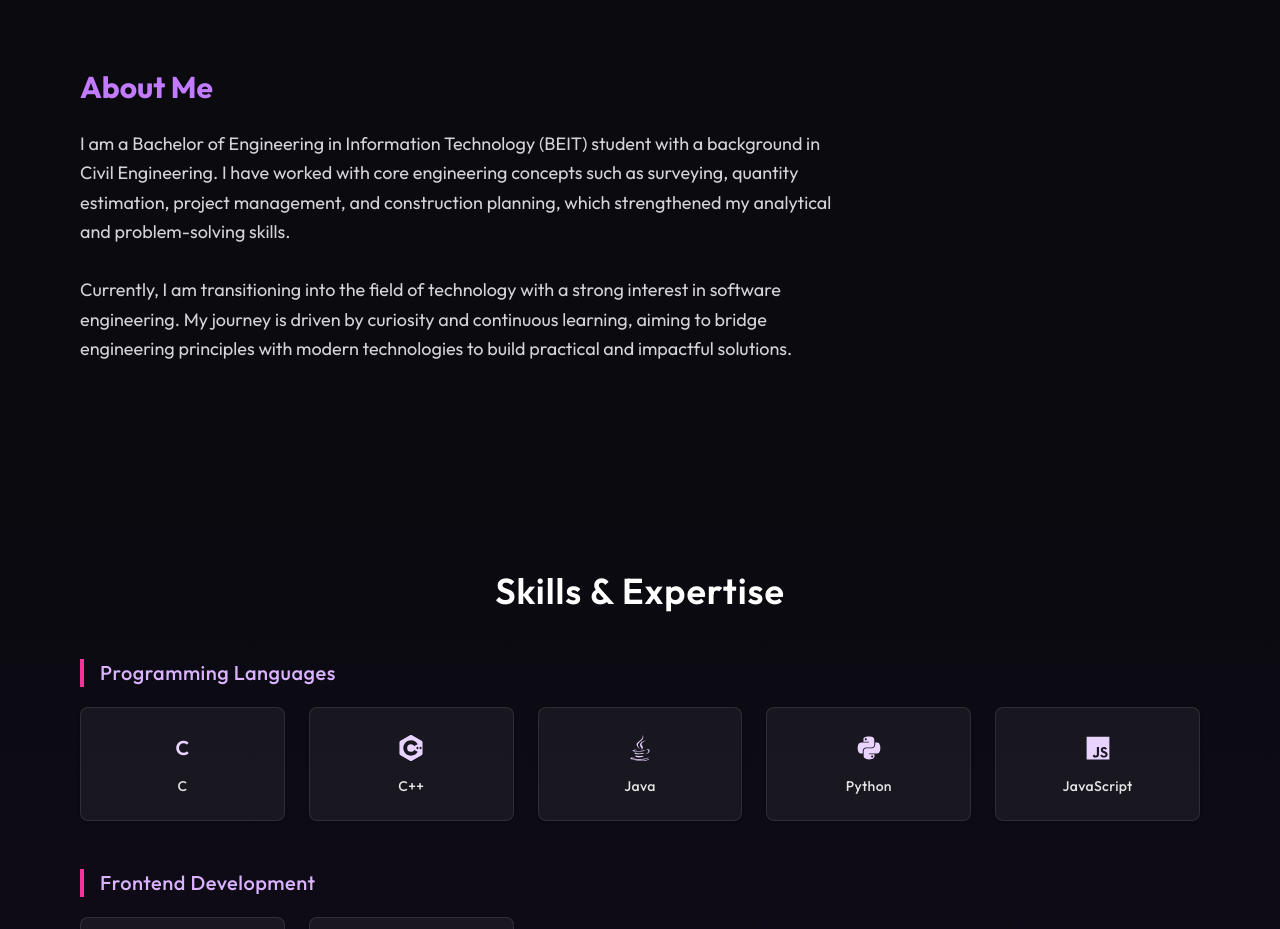
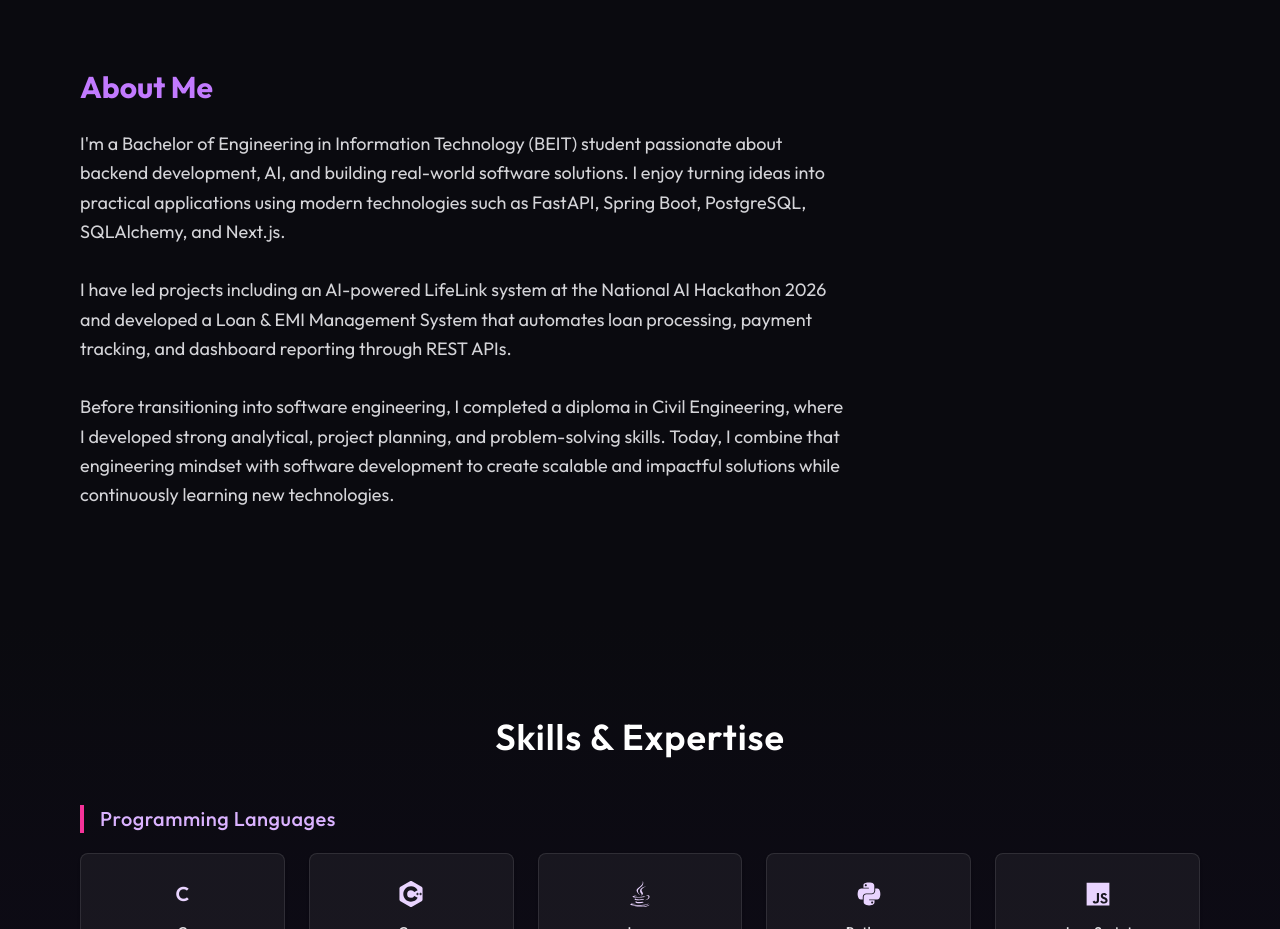
Before and after one commit to ghimirebabin07/my_portfolio, a Next.js app: page / in a window 1280 px wide. Shown: the part 840-1769 px from the top of the page. Built offline with nearby package versions, Linux system fonts and the light colour scheme.

Commit message:
feat: update about section to highlight software engineering background

```diff
--- a/components/About.tsx
+++ b/components/About.tsx
@@ -9,15 +9,22 @@ export default function About() {
       </h2>
 
       <p className="max-w-3xl text-zinc-300 leading-relaxed text-base sm:text-lg">
-        I am a Bachelor of Engineering in Information Technology (BEIT) student
-        with a background in Civil Engineering. I have worked with core engineering
-        concepts such as surveying, quantity estimation, project management, and
-        construction planning, which strengthened my analytical and problem-solving skills.
+        I'm a Bachelor of Engineering in Information Technology (BEIT) student
+        passionate about backend development, AI, and building real-world software
+        solutions. I enjoy turning ideas into practical applications using modern
+        technologies such as FastAPI, Spring Boot, PostgreSQL, SQLAlchemy, and
+        Next.js.
         <br /><br />
-        Currently, I am transitioning into the field of technology with a strong
-        interest in software engineering. My journey is driven by curiosity and
-        continuous learning, aiming to bridge engineering principles with modern
-        technologies to build practical and impactful solutions.
+        I have led projects including an AI-powered LifeLink system at
+        the National AI Hackathon 2026 and developed a Loan & EMI Management
+        System that automates loan processing, payment tracking, and dashboard
+        reporting through REST APIs.
+        <br /><br />
+        Before transitioning into software engineering, I completed a diploma in
+        Civil Engineering, where I developed strong analytical, project planning,
+        and problem-solving skills. Today, I combine that engineering mindset
+        with software development to create scalable and impactful solutions while
+        continuously learning new technologies.
       </p>
     </section>
   );
```
